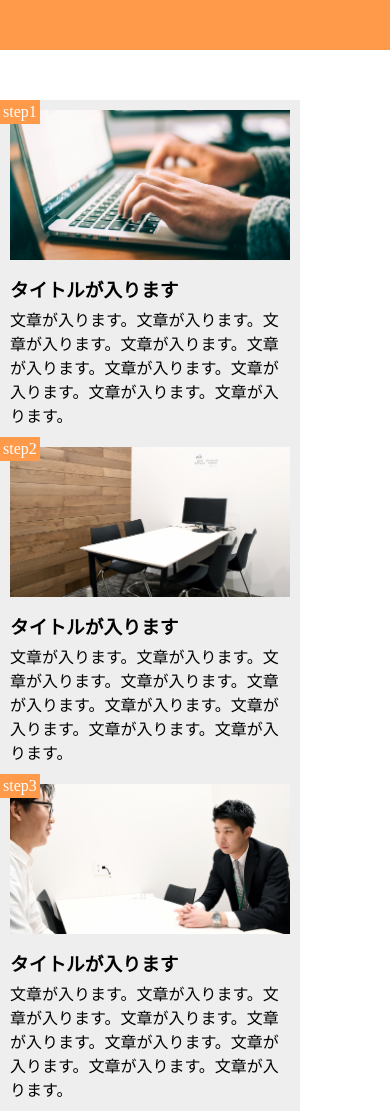
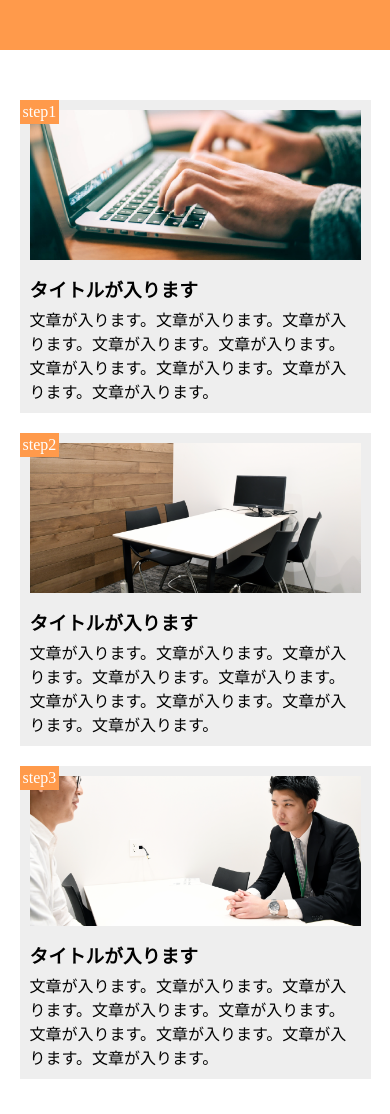
Before and after one commit to gagagasp528/task, a plain HTML site: page index.html in a window 390 px wide. Shown: the top 1114 px of the page. Drawn offline with Linux system fonts and the light colour scheme.

Commit message:
Finish1-10

```diff
--- a/index.html
+++ b/index.html
@@ -2,7 +2,7 @@
 <html lang="ja">
   <head>
     <meta charset="UTF-8" />
-    <meta name="viewport" content="width=device-width,initial-scale=1.0">
+    <meta name="viewport" content="width=device-width,initial-scale=1">
     <title>課題１</title>
     <link rel="stylesheet" href="style.css" />
   </head>
@@ -38,4 +38,4 @@
     </main>
     <footer></footer>
   </body>
-</html
+</html>
--- a/style.css
+++ b/style.css
@@ -69,11 +69,12 @@ footer {
   background-color: #aaa;
 }
 
-@media screen and (max-width: 768px) {
+@media screen and (max-width: 768px){
+
   header {
     width: 100%;
-    }
   }
+
 
   main {
     width: 100%;
@@ -81,36 +82,10 @@ footer {
   }
 
   .step-box{
-
-
+    margin: 20px auto;
+    width: 90%;
   }
-
-  .step-img1{
-
-
+  .step-box:last-child {
+   margin: 0 auto 0 auto;
   }
-
-  .step-img2{
-
-
 }
-
-  .step-img3{
-
-
-}
-
-  .step-num{
-
-}
-
-.title{
-
-
-}
-
-footer{
-width: 100%;
-
-
-}
```
